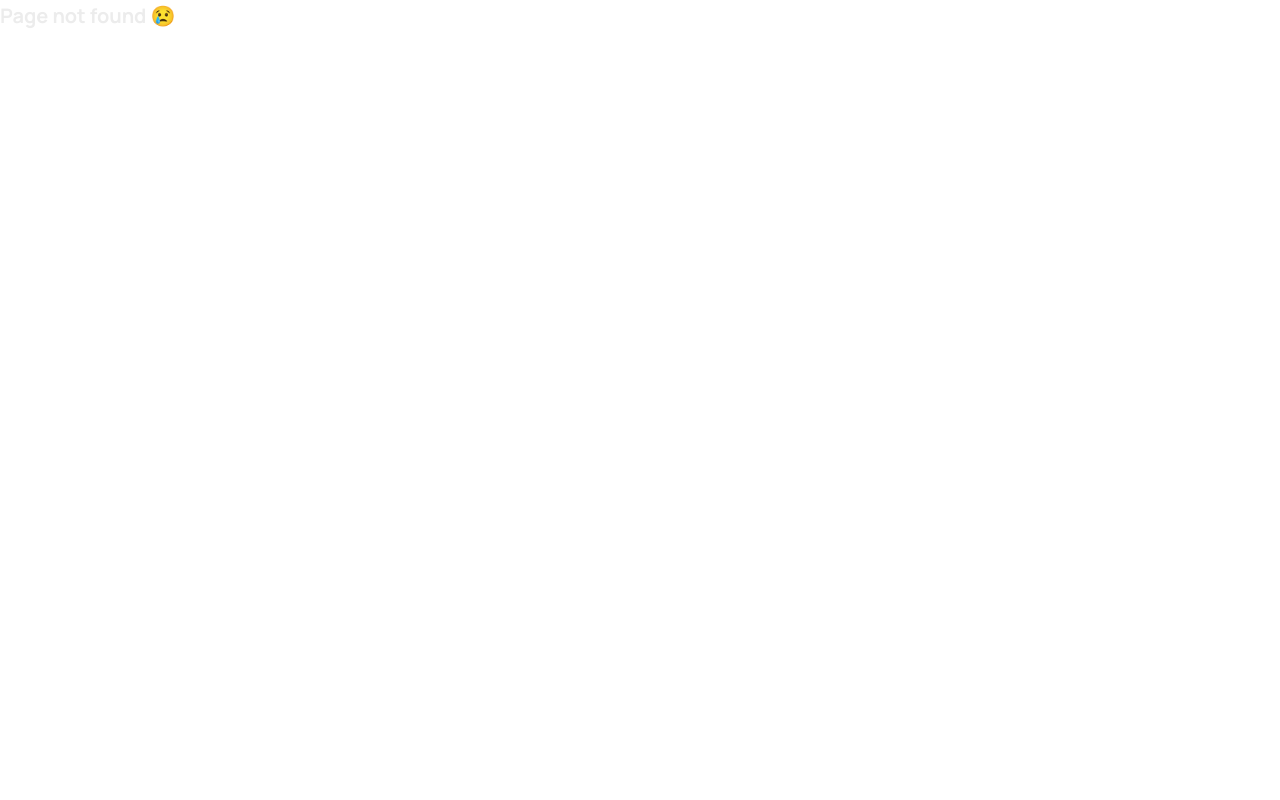
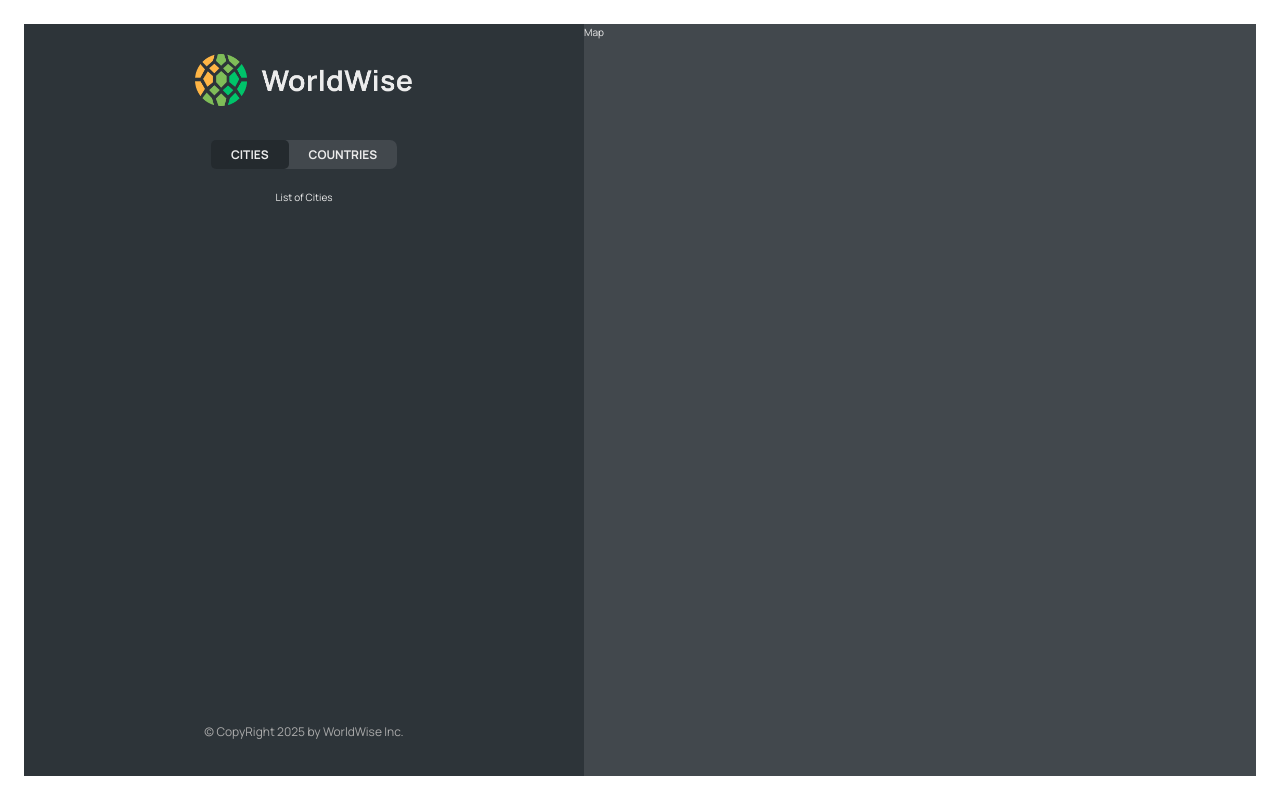
Before and after one commit to HossainRezayi/world-wise, a React (Vite) app: page /app/cities in a window 1280 px wide. Before the commit this address had no page. Built offline with nearby package versions, Linux system fonts and the light colour scheme.

Commit message:
Nested Routes and Index Route

```diff
--- a/src/App.jsx
+++ b/src/App.jsx
@@ -10,11 +10,16 @@
   return (
     <BrowserRouter>
       <Routes>
-        <Route path="/" element={<Homepage />} />
+        <Route index element={<Homepage />} />
         <Route path="product" element={<Product />} />
         <Route path="pricing" element={<Pricing />} />
         <Route path="login" element={<Login />} />
-        <Route path="app" element={<AppLayout />} />
+        <Route path="app" element={<AppLayout />}>
+          <Route index element={<p>List of cities</p>} />
+          <Route path="cities" element={<p>List of Cities</p>} />
+          <Route path="countries" element={<p>List of Countries</p>} />
+          <Route path="form" element={<p>Form</p>} />
+        </Route>
         <Route path="*" element={<PageNotFound />} />
       </Routes>
     </BrowserRouter>
--- a/src/components/AppNav.jsx
+++ b/src/components/AppNav.jsx
@@ -1,7 +1,19 @@
+import { NavLink } from "react-router-dom";
 import Styles from "./AppNav.module.css";
 
 function AppNav() {
-  return <nav className={Styles.nav}>App Nav</nav>;
+  return (
+    <nav className={Styles.nav}>
+      <ul>
+        <li>
+          <NavLink to="cities">Cities</NavLink>
+        </li>
+        <li>
+          <NavLink to="countries">Countries</NavLink>
+        </li>
+      </ul>
+    </nav>
+  );
 }
 
 export default AppNav;
--- a/src/components/SideBar.jsx
+++ b/src/components/SideBar.jsx
@@ -1,6 +1,7 @@
 import Logo from "./Logo";
 import AppNav from "./AppNav";
 import styles from "./SideBar.module.css";
+import { Outlet } from "react-router-dom";
 
 function SideBar() {
   return (
@@ -8,7 +9,7 @@
       <Logo />
       <AppNav />
 
-      <p>List of cities</p>
+      <Outlet />
       <footer className={styles.footer}>
         <p className={styles.copyright}>
           &copy; CopyRight {new Date().getFullYear()} by WorldWise Inc.
```
